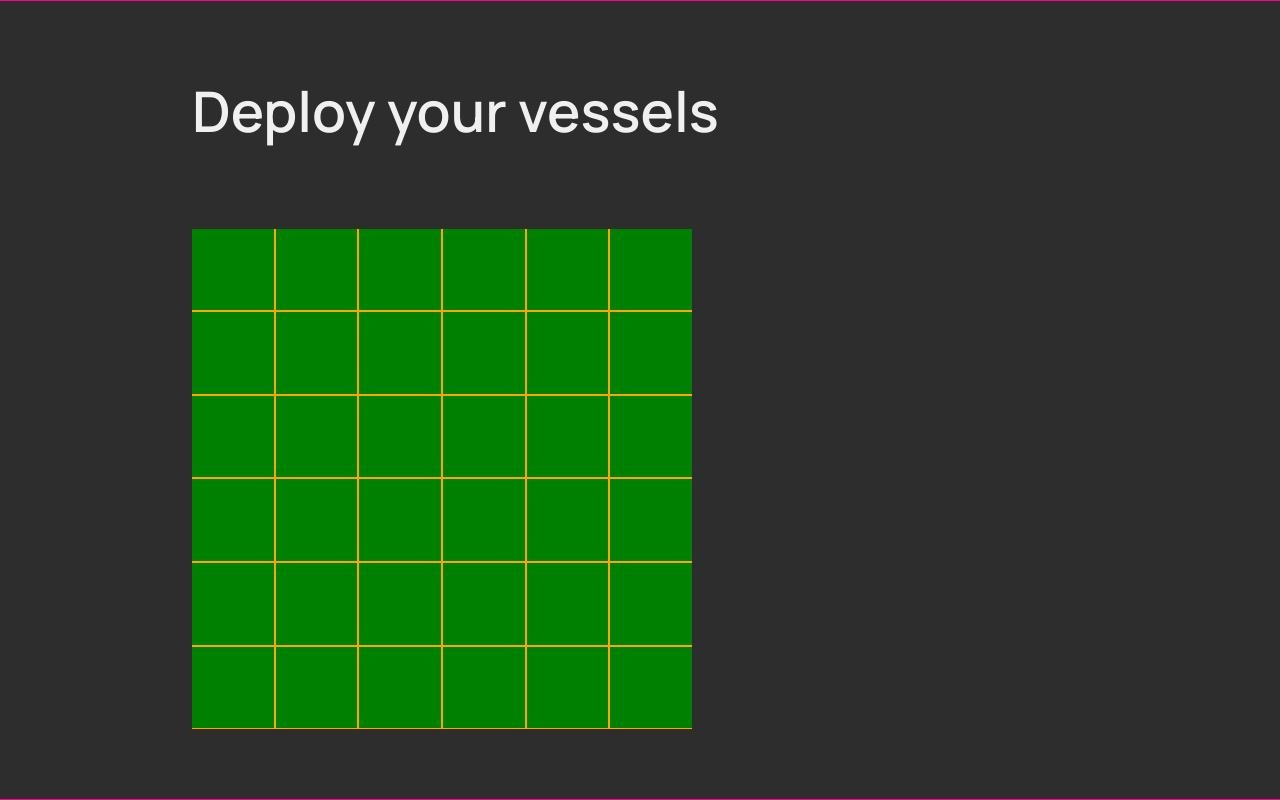
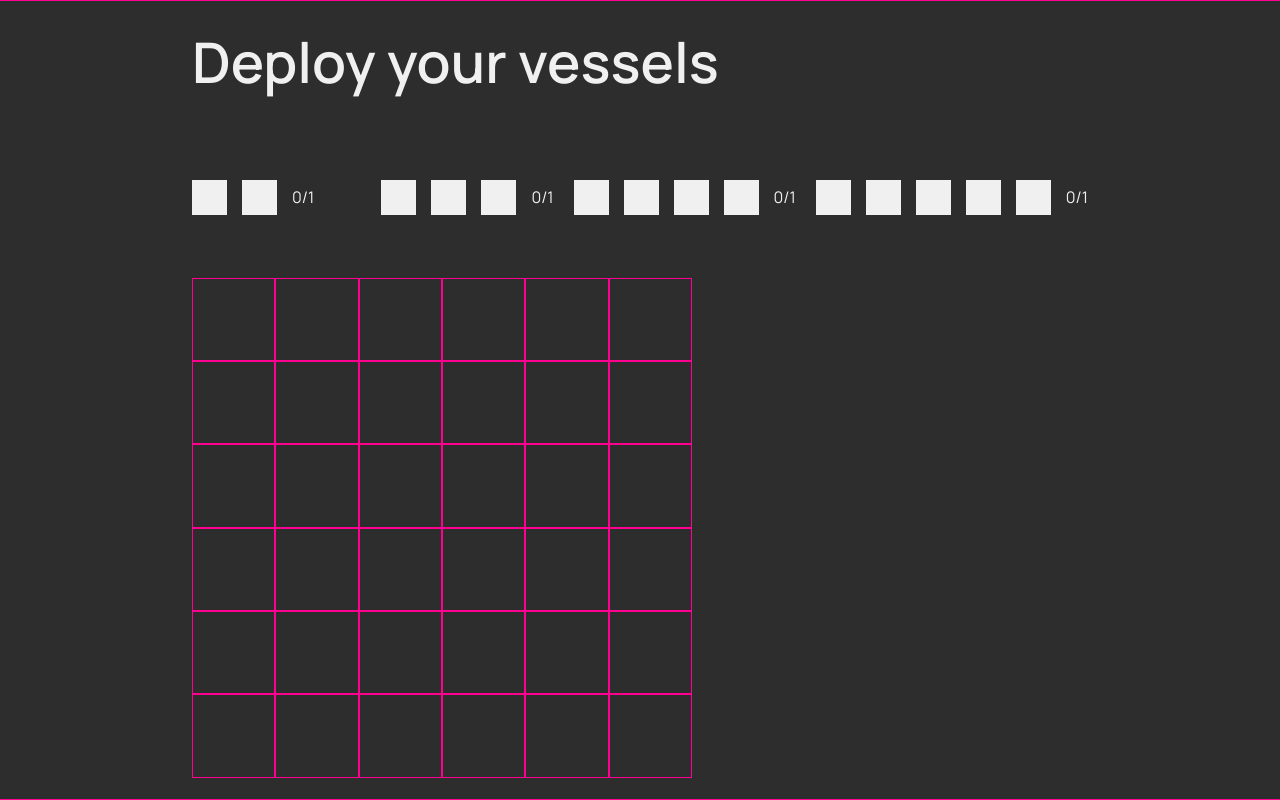
Before and after one commit to djordjeerkicecka/Sink-the-battleship, a website: page src/index.html in a window 1280 px wide. Shown: the part 800-1600 px from the top of the page. Drawn offline with Linux system fonts and the light colour scheme.

Commit message:
updates#

```diff
--- a/src/css/styles.css
+++ b/src/css/styles.css
@@ -110,13 +110,32 @@ body {
 .grid {
     width: 500px;
     height: 500px;
-    background: orange;
     display: grid;
     grid-template-columns: repeat(6, 1fr);
     grid-template-rows: repeat(6, 1fr);
     gap: 2px;
+    border: 1px solid var(--red);
+    background: var(--red);
 }
 
 .grid-tile {
-    background-color: green;
+    background: var(--black);
+    cursor: pointer;
+    transition: 400ms ease-in-out;
+
+    &:hover {
+        background: var(--gray);
+    }
 }
+
+.fleet-status {
+    display: flex;
+    gap: 20px;
+    margin-bottom: 3rem;
+}
+
+.fleet-status > .ship-icon {
+    display: flex;
+    align-items: center;
+    justify-content: flex-start;
+}
--- a/src/index.html
+++ b/src/index.html
@@ -77,6 +77,38 @@
     <section class="section">
       <h2>Deploy your vessels</h2>
 
+      <div class="fleet-status">
+        <div class="ship-icon">
+          <div class="box"></div>
+          <div class="box"></div>
+          0/1
+        </div>
+
+        <div class="ship-icon">
+          <div class="box"></div>
+          <div class="box"></div>
+          <div class="box"></div>
+          0/1
+        </div>
+
+        <div class="ship-icon">
+          <div class="box"></div>
+          <div class="box"></div>
+          <div class="box"></div>
+          <div class="box"></div>
+          0/1
+        </div>
+
+        <div class="ship-icon">
+          <div class="box"></div>
+          <div class="box"></div>
+          <div class="box"></div>
+          <div class="box"></div>
+          <div class="box"></div>
+          0/1
+        </div>
+      </div>
+
       <div class="grid js-grid-deploy">
         <div class="grid-tile"></div>
         <div class="grid-tile"></div>
```
Lines whose indentation alone changed are shown as unchanged.
